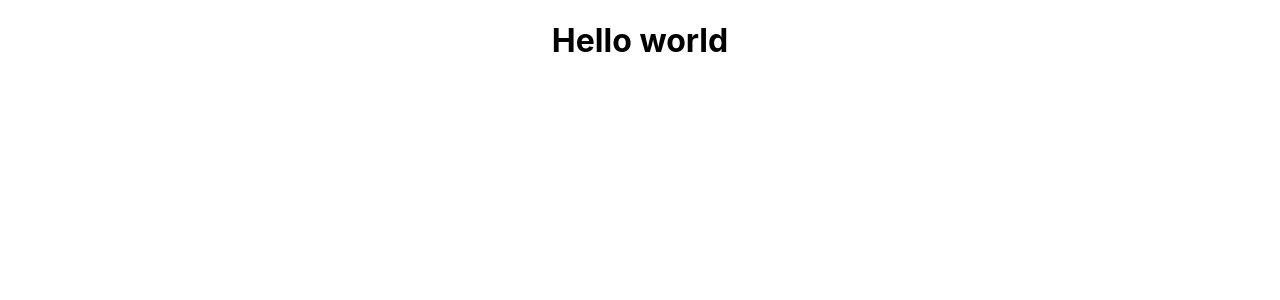
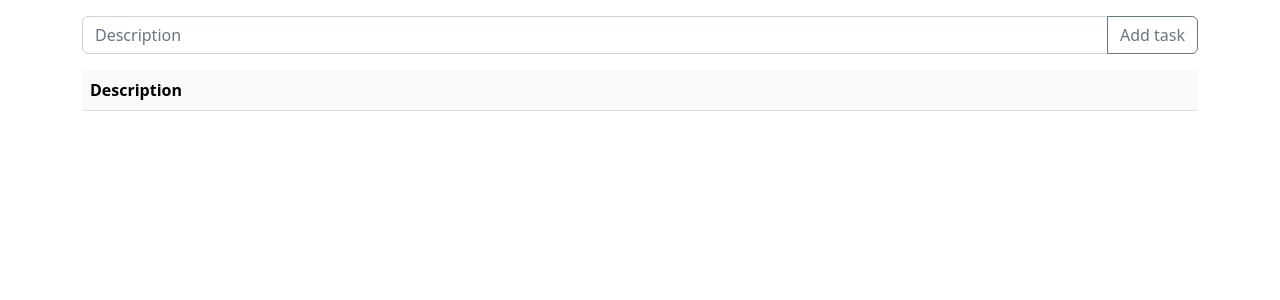
Before and after one commit to adrian-kalinin/react-todolist, a React (Create React App) app: page / in a window 1280 px wide. Shown: the top 300 px of the page. Built offline with nearby package versions, Linux system fonts and the light colour scheme.

Commit message:
Create basic to-do app

```diff
--- a/package.json
+++ b/package.json
@@ -9,7 +9,8 @@
     "react": "^18.2.0",
     "react-dom": "^18.2.0",
     "react-scripts": "5.0.1",
-    "web-vitals": "^2.1.4"
+    "web-vitals": "^2.1.4",
+    "bootstrap": "^5.2.1"
   },
   "devDependencies": {
     "eslint": "8.22.0",
--- a/src/components/App.css
+++ /dev/null
@@ -1,3 +0,0 @@
-.App {
-  text-align: center;
-}
--- a/src/components/App.jsx
+++ b/src/components/App.jsx
@@ -1,9 +1,43 @@
-import './App.css';
+import { useState } from 'react';
 
 function App() {
+  const [description, setDescription] = useState('');
+  const [todos, setTodos] = useState([]);
+
+  const inputChanged = (event) => {
+    setDescription(event.target.value);
+  };
+
+  const addTodo = (event) => {
+    event.preventDefault();
+
+    if (description) {
+      setTodos([...todos, description]);
+      setDescription('');
+    }
+  };
+
   return (
-    <div className="App">
-      <h1>Hello world</h1>
+    <div className="container mt-3">
+      <div className="input-group mb-3">
+        <input type="text" className="form-control" onChange={inputChanged} value={description} placeholder="Description" />
+        <button type="button" className="btn btn-outline-secondary" onClick={addTodo}>Add task</button>
+      </div>
+      <table className="table">
+        <thead className="table-light">
+          <tr>
+            <th>Description</th>
+          </tr>
+        </thead>
+        <tbody>
+          { todos.map((todo) => (
+            // eslint-disable-next-line react/jsx-key
+            <tr>
+              <td>{todo}</td>
+            </tr>
+          ))}
+        </tbody>
+      </table>
     </div>
   );
 }
--- a/src/index.jsx
+++ b/src/index.jsx
@@ -3,6 +3,8 @@ import ReactDOM from 'react-dom/client';
 import './index.css';
 import App from './components/App';
 import reportWebVitals from './reportWebVitals';
+import 'bootstrap/dist/css/bootstrap.min.css';
+import 'bootstrap/dist/js/bootstrap.bundle.min';
 
 const root = ReactDOM.createRoot(document.getElementById('root'));
 root.render(
```
Also changed, not shown: 2 other files (tests, documents, lock files or other folders).
